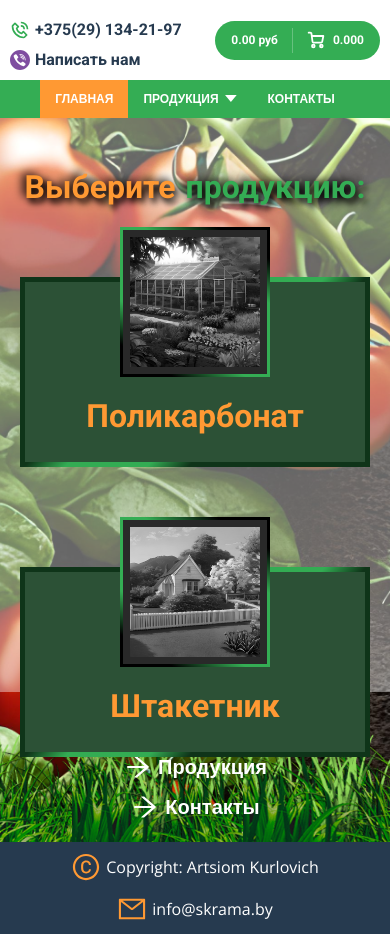
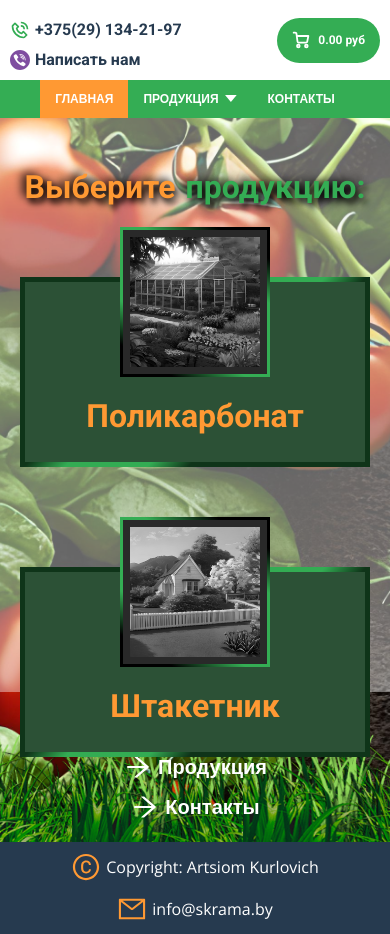
Before and after one commit to akurlovich/skrama.by_client, a React (Create React App) app: page / in a window 390 px wide. Built offline with nearby package versions, Linux system fonts and the light colour scheme; what @fluentui/react would draw is missing.

Commit message:
fix: cart cost show

```diff
--- a/src/components_V2/Header/Header.tsx
+++ b/src/components_V2/Header/Header.tsx
@@ -83,8 +83,8 @@ export const Header: FC = () => {
         <div className="header__toolbar__cart">
           {location.pathname !== '/cart' && (
             <Link to="/cart" className="header__toolbar__cart__button">
-              <span>{totalPrice.toFixed(2)} руб</span>
-              <div className="header__toolbar__cart__button__delimiter"></div>
+              {/* <span>{totalPrice.toFixed(2)} руб</span> */}
+              {/* <div className="header__toolbar__cart__button__delimiter"></div> */}
               <svg
                 width="18"
                 height="18"
@@ -114,7 +114,8 @@ export const Header: FC = () => {
                   strokeLinejoin="round"
                 />
               </svg>
-              <span>{totalCount.toFixed(3)}</span>
+              {/* <span>{totalCount.toFixed(3)}</span> */}
+              <span>{totalPrice.toFixed(2)} руб</span>
             </Link>
           )}
         </div>
--- a/src/components_V2/Header/header.scss
+++ b/src/components_V2/Header/header.scss
@@ -201,17 +201,17 @@
         padding: 12px 25px;
         transition: .5s;
 
-        @media (max-width: 1080px) {
-          padding: 10px 15px;
+        // @media (max-width: 1080px) {
+        //   padding: 10px 15px;
+        // }
+
+        @media (max-width: 767px) {
+          padding: 10px 14px;
         }
 
-        @media (max-width: 767px) {
-          padding: 10px 12px;
-        }
-
-        @media (max-width: 575px) {
-          padding: 6px 15px;
-        }
+        // @media (max-width: 575px) {
+        //   padding: 6px 15px;
+        // }
 
         svg {
           margin-right: 8px;
```
